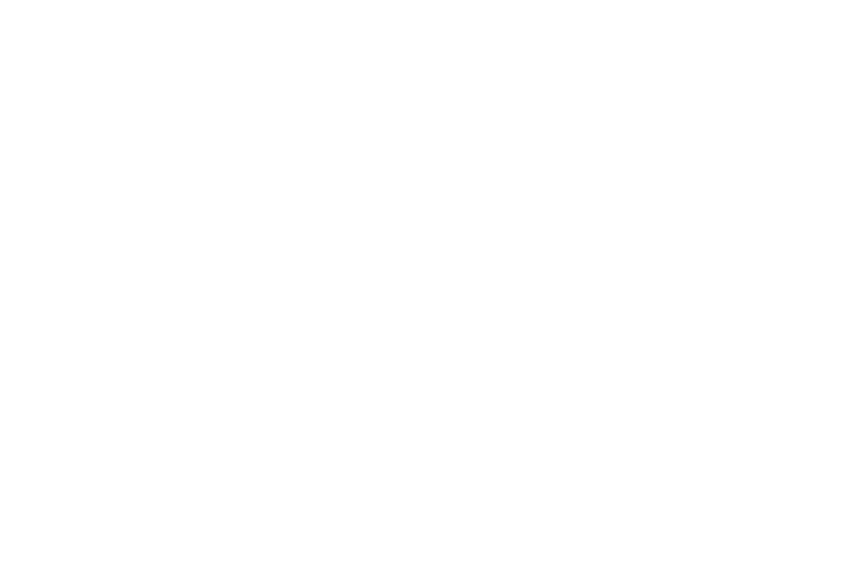
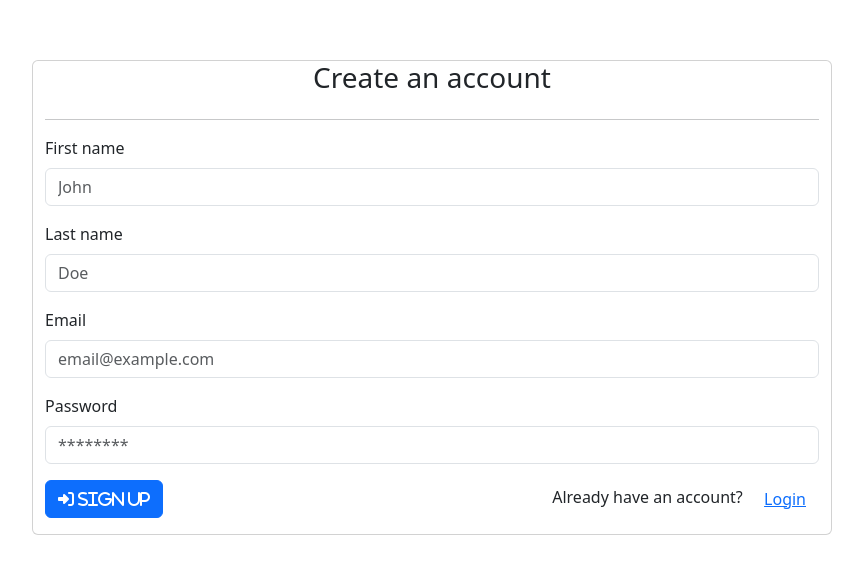
Before and after one commit to sergeemmanuelk/book-social-network-springboot-angular, an Angular app in the folder book-social-network-ui/: page /register in a window 1280 px wide. Before the commit this address led to /. Shown: the part 132-706 px from the top of the page, without its empty margins (208-1071 px from the left). Built offline with nearby package versions, Linux system fonts and the light colour scheme.

Commit message:
feat: implement registration feature

```diff
--- a/book-social-network-ui/src/app/app-routing.module.ts
+++ b/book-social-network-ui/src/app/app-routing.module.ts
@@ -1,11 +1,16 @@
 import { NgModule } from '@angular/core';
 import { RouterModule, Routes } from '@angular/router';
 import { LoginComponent } from './pages/login/login.component';
+import { RegisterComponent } from './pages/register/register.component';
 
 const routes: Routes = [
   {
     path: 'login',
     component: LoginComponent
+  },
+  {
+    path: 'register',
+    component: RegisterComponent
   }
 ];
 
--- a/book-social-network-ui/src/app/app.module.ts
+++ b/book-social-network-ui/src/app/app.module.ts
@@ -6,11 +6,13 @@ import { AppComponent } from './app.component';
 import { HttpClient, HttpClientModule } from '@angular/common/http';
 import { LoginComponent } from './pages/login/login.component';
 import { FormsModule } from '@angular/forms';
+import { RegisterComponent } from './pages/register/register.component';
 
 @NgModule({
   declarations: [
     AppComponent,
-    LoginComponent
+    LoginComponent,
+    RegisterComponent
   ],
   imports: [
     BrowserModule,
--- a/book-social-network-ui/src/app/pages/login/login.component.ts
+++ b/book-social-network-ui/src/app/pages/login/login.component.ts
@@ -7,26 +7,26 @@ import { TokenService } from 'src/app/services/token/token.service';
 @Component({
   selector: 'app-login',
   templateUrl: './login.component.html',
-  styleUrls: ['./login.component.scss']
+  styleUrls: ['./login.component.scss'],
 })
 export class LoginComponent {
-  authRequest: AuthenticationRequest = {email: '', password: ''};
+  authRequest: AuthenticationRequest = { email: '', password: '' };
   errorMsg: Array<string> = [];
 
   constructor(
     private router: Router,
     private authService: AuthenticationService,
     private tokenService: TokenService
-  ) {
-
-  }
+  ) {}
 
   login() {
     this.errorMsg = [];
 
-    this.authService.authenticate({
-      body: this.authRequest
-    }).subscribe({
+    this.authService
+      .authenticate({
+        body: this.authRequest,
+      })
+      .subscribe({
         next: (res) => {
           this.tokenService.token = res.token as string;
           this.router.navigate(['books']);
@@ -39,11 +39,11 @@ export class LoginComponent {
           } else {
             this.errorMsg.push(err.error.error);
           }
-      }
+        },
       });
   }
 
   register() {
-    this.router.navigate(['register'])
+    this.router.navigate(['register']);
   }
 }
--- /dev/null
+++ b/book-social-network-ui/src/app/pages/register/register.component.html
@@ -0,0 +1,32 @@
+<div class="container-fluid card login-container">
+  <h3 class="text-center">Create an account</h3>
+  <hr>
+  <div class="alert alert-danger" role="alert" *ngIf="errorMsg.length">
+    <p *ngFor="let msg of errorMsg">{{ msg }}</p>
+  </div>
+  <div class="mb-3">
+    <label for="firstname" class="form-label">First name</label>
+    <input [(ngModel)]="registerRequest.firstName" type="text" class="form-control" id="firstname" placeholder="John">
+  </div>
+  <div class="mb-3">
+    <label for="lastname" class="form-label">Last name</label>
+    <input [(ngModel)]="registerRequest.lastName" type="email" class="form-control" id="lastname" placeholder="Doe">
+  </div>
+  <div class="mb-3">
+    <label for="email" class="form-label">Email</label>
+    <input [(ngModel)]="registerRequest.email" type="email" class="form-control" id="email" placeholder="email@example.com">
+  </div>
+  <div class="mb-3">
+    <label for="password" class="form-label">Password</label>
+    <input [(ngModel)]="registerRequest.password" type="password" class="form-control" id="password" placeholder="********">
+  </div>
+  <div class="d-flex justify-content-between mb-3">
+    <button (click)="register()" type="button" class="btn btn-primary">
+      <em class="fas fa-sign-in-alt">&nbsp;Sign up</em>
+    </button>
+    <div>
+      Already have an account?&nbsp;
+      <button (click)="login()" type="button" class="btn btn-link">Login</button>
+    </div>
+  </div>
+</div>
--- /dev/null
+++ b/book-social-network-ui/src/app/pages/register/register.component.ts
@@ -0,0 +1,43 @@
+import { Component } from '@angular/core';
+import { Router } from '@angular/router';
+import { RegistrationRequest } from 'src/app/services/models';
+import { AuthenticationService } from 'src/app/services/services';
+
+@Component({
+  selector: 'app-register',
+  templateUrl: './register.component.html',
+  styleUrls: ['./register.component.scss']
+})
+export class RegisterComponent {
+  registerRequest: RegistrationRequest = {
+    firstName: '',
+    lastName: '',
+    email: '',
+    password: ''
+  }
+
+  errorMsg: Array<string> = [];
+
+  constructor(
+    private router: Router,
+    private authService: AuthenticationService
+  ) {}
+
+  register() {
+    this.errorMsg = [];
+    this.authService.register({
+      body: this.registerRequest
+    }).subscribe({
+      next: () => {
+        this.router.navigate(['activate-account']);
+      },
+      error: (err) => {
+        this.errorMsg = err.error.validationErrors;
+      }
+    })
+  }
+
+  login() {
+    this.router.navigate(['login']);
+  }
+}
```
Also changed, not shown: book-social-network-ui/src/app/pages/register/register.component.scss (added), 1 other file (tests, documents, lock files or other folders). Lines whose indentation alone changed are shown as unchanged.
